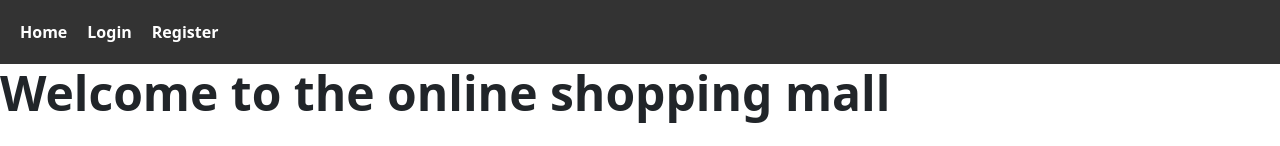
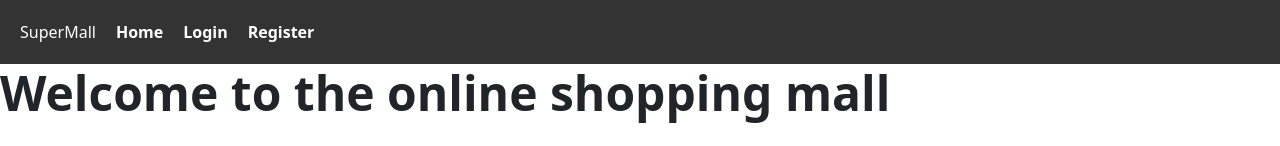
Before and after one commit to lokwanwai/CSCI3100-Project-GroupF5, a React (Create React App) app in the folder frontend/: page / in a window 1280 px wide. Shown: the top 146 px of the page. Built offline with nearby package versions, Linux system fonts and the light colour scheme; no server answers.

Commit message:
Add company name

```diff
--- a/frontend/src/components/Header/index.js
+++ b/frontend/src/components/Header/index.js
@@ -55,6 +55,7 @@ const Header = () => {
         <header className="header">
             <nav>
                 <ul>
+                    <li>SuperMall</li>
                     <li><Link to="/">Home</Link></li>
                     {isLoggedIn ? (
                         <>
```
